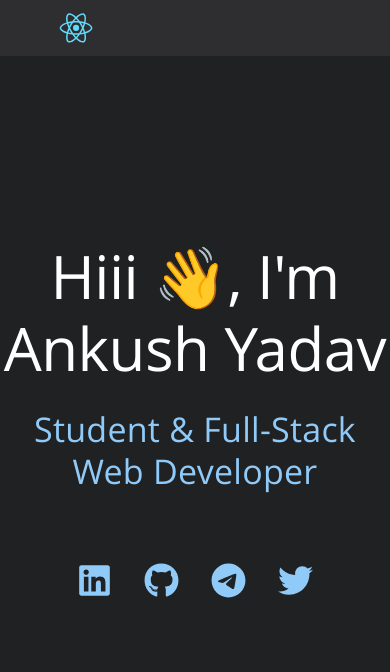
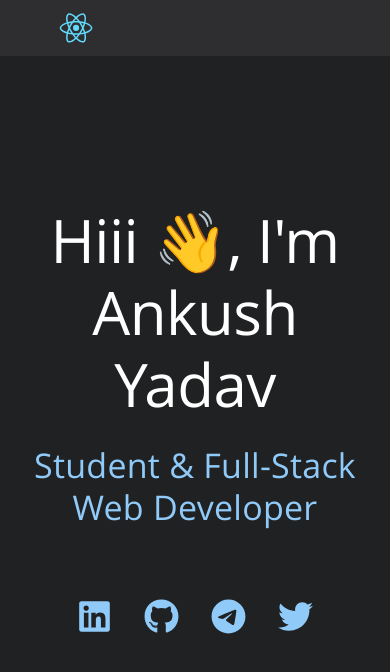
Before and after one commit to Rocker2102/my-website, a React (Create React App) app: page / in a window 390 px wide. Shown: the top 672 px of the page. Built offline with nearby package versions, Linux system fonts and the light colour scheme.

Commit message:
Add padding to section.main; Improve mobile design

```diff
--- a/src/App.css
+++ b/src/App.css
@@ -38,6 +38,7 @@
 section.main {
     background-color: #202122;
     min-height: 100vh;
+    padding: 0 1em;
     display: flex;
     flex-direction: column;
     align-items: center;
```
